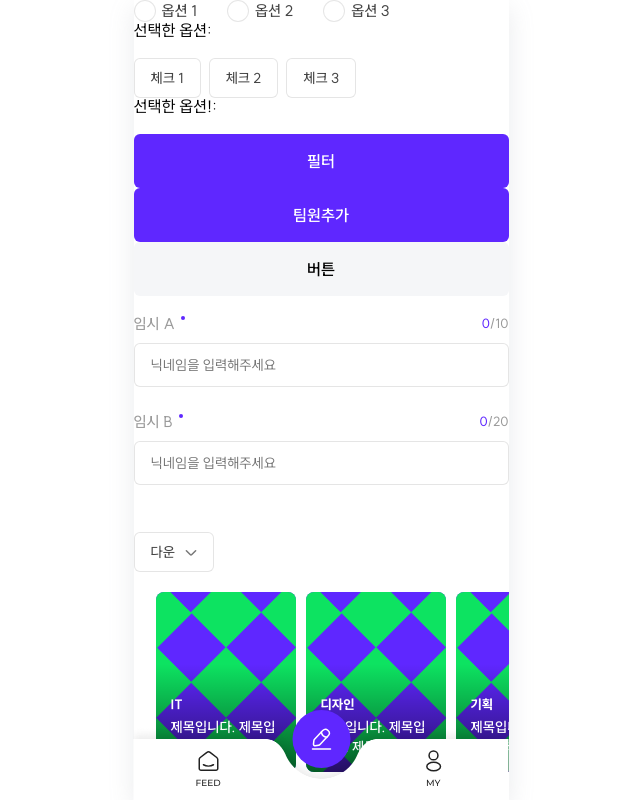
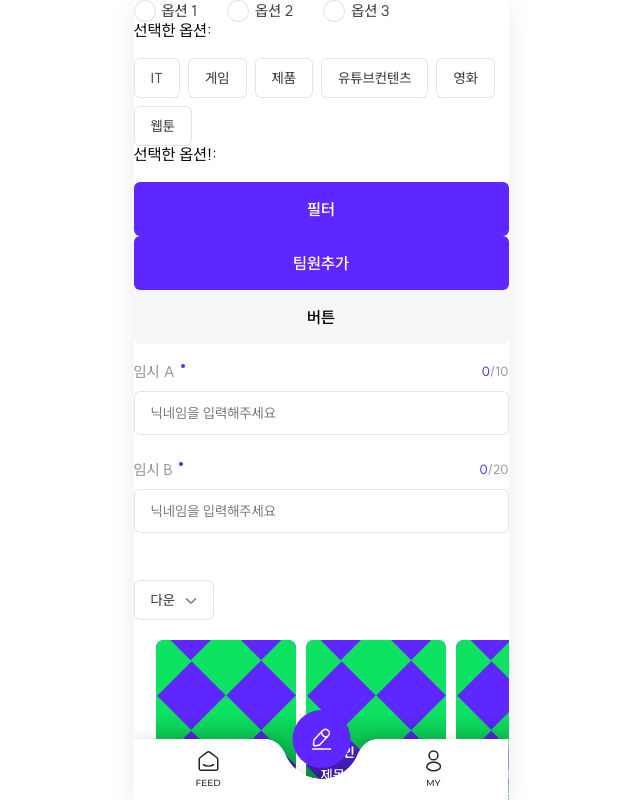
Before and after one commit to ConceptBe/conceptbe-frontend, a React (Vite) app: page /sign-up in a window 1280 px wide. Shown: the whole page, without its empty margins (319-959 px from the left). Built offline with nearby package versions, Linux system fonts and the light colour scheme; a web font is replaced by a local one.

Commit message:
refactor: CheckboxContainer 컴포넌트 책임 분리 및 상태 관리 로직 수정

```diff
--- /dev/null
+++ b/src/components/@common/@hooks/useCheckbox.ts
@@ -0,0 +1,47 @@
+import { ChangeEvent, useState } from 'react';
+
+interface CheckboxItem {
+  text: string;
+  value: string;
+  checked: boolean;
+}
+
+interface Limit<T> {
+  checkboxKey: keyof T;
+  maxValue: number;
+}
+
+const useCheckbox = <T extends Record<string, CheckboxItem[]>>(initialValue: T) => {
+  const [checkboxes, setCheckboxes] = useState<T>(initialValue);
+
+  const onChangeCheckBox = (e: ChangeEvent<HTMLInputElement>, checkBoxKey: keyof T, limit?: Limit<T>) => {
+    const { name, checked } = e.target;
+
+    setCheckboxes((prev) => {
+      const currentCheckedCount = prev[checkBoxKey].filter((checkbox) => checkbox.checked).length;
+
+      if (limit && checked && currentCheckedCount === limit.maxValue) {
+        return {
+          ...prev,
+          [checkBoxKey]: prev[checkBoxKey].map((checkbox) =>
+            checkbox.value === name ? { ...checkbox, checked: false } : checkbox,
+          ),
+        };
+      }
+
+      return {
+        ...prev,
+        [checkBoxKey]: prev[checkBoxKey].map((checkbox) =>
+          checkbox.value === name ? { ...checkbox, checked } : checkbox,
+        ),
+      };
+    });
+  };
+
+  return {
+    checkboxes,
+    onChangeCheckBox,
+  };
+};
+
+export default useCheckbox;
--- a/src/components/Inputs/Checkbox.tsx
+++ b/src/components/@common/CheckboxContainer/CheckboxContainer.tsx
@@ -1,43 +1,41 @@
 import styled from '@emotion/styled';
+import { ChangeEvent, Fragment } from 'react';
 
-export type checkboxOptions = { text: string; value: string; checked: boolean };
-interface CheckboxProps {
-  options: checkboxOptions[];
-  onChange: (
-    value: string,
-    newState: boolean,
-    setState: React.Dispatch<React.SetStateAction<checkboxOptions[]>>,
-  ) => void;
-  setState: React.Dispatch<React.SetStateAction<checkboxOptions[]>>;
+interface CheckboxOptions {
+  text: string;
+  value: string;
+  checked: boolean;
 }
 
-const Checkbox = ({ options, onChange, setState }: CheckboxProps) => {
+interface Props {
+  options: CheckboxOptions[];
+  onChange: (e: ChangeEvent<HTMLInputElement>) => void;
+}
+
+const CheckboxContainer = ({ options, onChange }: Props) => {
   return (
-    <CheckboxWrapper>
+    <Wrapper>
       {options.map((option) => (
-        <div key={option.value}>
+        <Fragment key={option.value}>
           <CheckboxInput
             id={option.value}
             name={option.value}
             type="checkbox"
             defaultChecked={option.checked}
-            onChange={() => {
-              onChange(option.value, option.checked, setState);
-            }}
+            onChange={onChange}
           />
           <CheckboxLabel htmlFor={option.value} checked={option.checked}>
             {option.text}
           </CheckboxLabel>
-          {option.checked}
-        </div>
+        </Fragment>
       ))}
-    </CheckboxWrapper>
+    </Wrapper>
   );
 };
 
-export default Checkbox;
+export default CheckboxContainer;
 
-const CheckboxWrapper = styled.div`
+const Wrapper = styled.div`
   display: flex;
   flex-wrap: wrap;
   gap: 8px;
--- a/src/pages/SignUp.tsx
+++ b/src/pages/SignUp.tsx
@@ -3,19 +3,20 @@ import { useEffect, useState } from 'react';
 
 import { ReactComponent as Check } from '../assets/svg/check_24.svg';
 import { ReactComponent as Close } from '../assets/svg/close_24.svg';
+import useCheckbox from '../components/@common/@hooks/useCheckbox.ts';
 import useForm from '../components/@common/@hooks/useForm.ts';
 import Button from '../components/@common/Button/Button.tsx';
+import CheckboxContainer from '../components/@common/CheckboxContainer/CheckboxContainer.tsx';
 import InputContainer from '../components/@common/InputContainer/InputContainer.tsx';
 import Text from '../components/@common/Text/Text.tsx';
 import BottomSheet from '../components/BottomSheet/BottomSheet.tsx';
 import CheckBoxModal from '../components/BottomSheet/CheckBox.tsx';
 import IdeaCard from '../components/Card/IdeaCard.tsx';
 import PopCard from '../components/Card/PopCard.tsx';
-import Checkbox, { checkboxOptions } from '../components/Inputs/Checkbox.tsx';
 import Dropdown from '../components/Inputs/Dropdown/Dropdown.tsx';
 import Radio, { radioOptions } from '../components/Inputs/Radio.tsx';
 // svg
-import { memberSelect, memberSelectDetails } from '../modules/constants.tsx';
+import { filterOptions, memberSelect, memberSelectDetails } from '../modules/constants.tsx';
 
 interface FormValueType {
   a: string;
@@ -46,21 +47,9 @@ const SignUp = () => {
   }, []);
 
   //체크박스
-  const [checkboxOptions, setCheckboxOptions] = useState<checkboxOptions[] | []>([]);
-
-  const handleCheckboxChange = (value: string, newState: boolean) => {
-    setCheckboxOptions((prevCheckboxes) =>
-      prevCheckboxes.map((checkbox) => (checkbox.value === value ? { ...checkbox, checked: !newState } : checkbox)),
-    );
-  };
-
-  useEffect(() => {
-    setCheckboxOptions([
-      { text: '체크 1', value: 'check1', checked: false },
-      { text: '체크 2', value: 'check2', checked: false },
-      { text: '체크 3', value: 'check3', checked: false },
-    ]);
-  }, []);
+  const { checkboxes, onChangeCheckBox } = useCheckbox({
+    field: filterOptions,
+  });
 
   //버튼
   const buttonClick = () => {
@@ -79,12 +68,6 @@ const SignUp = () => {
 
   //태그
   const tags = ['팀원모집', '팀원모집', '팀원모집', '팀원모집'];
-
-  //인풋 라벨
-  const [inputText, setInputText] = useState('');
-  const handleInputChange = (value: string) => {
-    setInputText(value);
-  };
 
   //드롭다운
   const dropdownItems = [
@@ -153,8 +136,8 @@ const SignUp = () => {
       </div>
 
       <div>
-        <Checkbox options={checkboxOptions} onChange={handleCheckboxChange} />
-        <p>선택한 옵션!: {checkboxOptions.map(({ text, checked }) => checked && text + ' ')}</p>
+        <CheckboxContainer options={checkboxes.field} onChange={(e) => onChangeCheckBox(e, 'field')} />
+        <p>선택한 옵션!: {checkboxes.field.map(({ text, checked }) => checked && text + ' ')}</p>
       </div>
 
       <div>
--- a/src/pages/Write.tsx
+++ b/src/pages/Write.tsx
@@ -1,27 +1,26 @@
 import styled from '@emotion/styled';
 import axios from 'axios';
-import { useState, ChangeEvent, useEffect } from 'react';
+import { useState, ChangeEvent } from 'react';
 
 import plus from '../../src/assets/images/plus.png';
 import { ReactComponent as RadioChecked } from '../assets/svg/active_check.svg';
 import { ReactComponent as RadioUnChecked } from '../assets/svg/active_radio_uncheck.svg';
 import { ReactComponent as Back } from '../assets/svg/back_24_B.svg';
 import { ReactComponent as Check } from '../assets/svg/check_24.svg';
-import { ReactComponent as UnCheck } from '../assets/svg/unCheck_24.svg';
 import { ReactComponent as Xmark } from '../assets/svg/x.svg';
+import useCheckbox from '../components/@common/@hooks/useCheckbox';
+import CheckboxContainer from '../components/@common/CheckboxContainer/CheckboxContainer';
 import Divider from '../components/@common/Divider/Divider';
 import Spacer from '../components/@common/Spacer/Spacer';
 import Text from '../components/@common/Text/Text';
 import BottomSheet from '../components/BottomSheet/BottomSheet';
-import { checkboxOptions, getDomain } from '../components/BottomSheet/CheckBox';
-import Checkbox from '../components/Inputs/Checkbox';
 import Dropdown from '../components/Inputs/Dropdown/Dropdown';
 import Radio, { radioOptions } from '../components/Inputs/Radio';
 import Tag from '../components/Tag';
 import {
   filterOptions,
+  filterSubOptions,
   filterRadio,
-  filterSubOptions,
   regionOptions,
   skillOneDepth,
   skillTwoDepth,
@@ -31,15 +30,15 @@ const Write = () => {
   const [getIndex, setIndex] = useState('');
   const [getBody, setBody] = useState('');
   const [bodyCount, setBodyCount] = useState(0);
-  const [getDomain, setDomain] = useState<getDomain[] | []>(filterOptions);
-  const [getpurpose, setpurpose] = useState<getDomain[] | []>(filterSubOptions);
   const [isOpenBottomSheet, setIsOpenBottomSheet] = useState(false);
   const [getArea, setArea] = useState('');
   const [getCollaboration, setCollaboration] = useState<string>('all');
   const [get1Depth, set1Depth] = useState('product');
   const [get2Depth, set2Depth] = useState([]);
-
-  console.log(get2Depth, 'get2Depth');
+  const { checkboxes, onChangeCheckBox } = useCheckbox({
+    field: filterOptions,
+    goal: filterSubOptions,
+  });
 
   const handleIndexChange = (e: ChangeEvent<HTMLInputElement>) => {
     if (e.target.value.length > 20) return;
@@ -51,15 +50,6 @@ const Write = () => {
     if (e.target.value.length > 2000) return;
     setBody(e.target.value);
     setBodyCount(e.target.value.length);
-  };
-  const handleCheckboxChange = (
-    value: string,
-    newState: boolean,
-    setState: React.Dispatch<React.SetStateAction<checkboxOptions[]>>,
-  ) => {
-    setState((prevCheckboxes) =>
-      prevCheckboxes.map((checkbox) => (checkbox.value === value ? { ...checkbox, checked: !newState } : checkbox)),
-    );
   };
 
   const handleDropdownClick = (value: string) => {
@@ -159,7 +149,7 @@ const Write = () => {
           </Text>
 
           <Spacer size={20} />
-          <Checkbox options={getDomain} onChange={handleCheckboxChange} setState={setDomain} />
+          <CheckboxContainer options={checkboxes.field} onChange={(e) => onChangeCheckBox(e, 'field')} />
         </BottomBox>
         <BottomBox>
           <Text font="suit15m" color="b9" required>
@@ -167,7 +157,7 @@ const Write = () => {
           </Text>
 
           <Spacer size={20} />
-          <Checkbox options={getpurpose} onChange={handleCheckboxChange} setState={setpurpose} />
+          <CheckboxContainer options={checkboxes.goal} onChange={(e) => onChangeCheckBox(e, 'goal')} />
         </BottomBox>
         <BottomBox>
           <Text font="suit15m" color="b9" required>
--- a/src/pages/feed/Feeds.page.tsx
+++ b/src/pages/feed/Feeds.page.tsx
@@ -4,7 +4,9 @@ import { useState } from 'react';
 import { ReactComponent as Filter } from '../../assets/svg/filter.svg';
 import { ReactComponent as Logo } from '../../assets/svg/main_logo.svg';
 import { ReactComponent as Write } from '../../assets/svg/writeicon40.svg';
+import useCheckbox from '../../components/@common/@hooks/useCheckbox';
 import Button from '../../components/@common/Button/Button';
+import CheckboxContainer, { checkboxOptions } from '../../components/@common/CheckboxContainer/CheckboxContainer';
 import Spacer from '../../components/@common/Spacer/Spacer';
 import Text from '../../components/@common/Text/Text';
 import BottomSheet from '../../components/BottomSheet/BottomSheet';
@@ -12,7 +14,6 @@ import FilterBox from '../../components/BottomSheet/FilterBox';
 import IdeaCard from '../../components/Card/IdeaCard';
 import PopCard from '../../components/Card/PopCard';
 import { Header } from '../../components/Header/Header';
-import Checkbox, { checkboxOptions } from '../../components/Inputs/Checkbox';
 import Dropdown from '../../components/Inputs/Dropdown/Dropdown';
 import Radio, { radioOptions } from '../../components/Inputs/Radio';
 import Padding from '../../components/Padding';
@@ -40,26 +41,17 @@ const dropdownItems = [
 
 const Feeds = () => {
   const [isFilter, setIsFilter] = useState(false);
-
+  const { checkboxes, onChangeCheckBox } = useCheckbox({
+    field: filterOptions,
+    goal: filterSubOptions,
+  });
   // 필터 체크박스
-  const [filedOptions, setFiledOptions] = useState<checkboxOptions[] | []>([...filterOptions]); // 분야
-  const [purposeOptions, setPurposeOptions] = useState<checkboxOptions[] | []>([...filterSubOptions]); // 목적
 
   // 필터 라디오
   const [radioOptions, setRadioOptions] = useState<radioOptions[] | []>([...filterRadio]);
   const [selectedRadio, setSelectedRadio] = useState<string>('all');
   const handleOptionChange = (value: string) => {
     setSelectedRadio(value);
-  };
-
-  const handleCheckboxChange = (
-    value: string,
-    newState: boolean,
-    setState: React.Dispatch<React.SetStateAction<checkboxOptions[]>>,
-  ) => {
-    setState((prevCheckboxes) =>
-      prevCheckboxes.map((checkbox) => (checkbox.value === value ? { ...checkbox, checked: !newState } : checkbox)),
-    );
   };
 
   const handleDropdownClick = (value: string) => {
@@ -139,7 +131,7 @@ const Feeds = () => {
                 분야
               </Text>
               <Spacer size={12} />
-              <Checkbox options={filedOptions} setState={setFiledOptions} onChange={handleCheckboxChange} />
+              <CheckboxContainer options={checkboxes.field} onChange={(e) => onChangeCheckBox(e, 'field')} />
             </FilterWrapper>
 
             <FilterWrapper>
@@ -147,7 +139,7 @@ const Feeds = () => {
                 목적
               </Text>
               <Spacer size={12} />
-              <Checkbox options={purposeOptions} setState={setPurposeOptions} onChange={handleCheckboxChange} />
+              <CheckboxContainer options={checkboxes.goal} onChange={(e) => onChangeCheckBox(e, 'goal')} />
             </FilterWrapper>
 
             <FilterWrapper>
--- a/src/pages/profile/Setting.page.tsx
+++ b/src/pages/profile/Setting.page.tsx
@@ -18,17 +18,18 @@ import {
 } from './Setting.style';
 import { ReactComponent as Back } from '../../assets/svg/back_24_B.svg';
 import { ReactComponent as Write } from '../../assets/svg/image_write.svg';
+import useCheckbox from '../../components/@common/@hooks/useCheckbox';
 import useForm from '../../components/@common/@hooks/useForm';
 import Button from '../../components/@common/Button/Button';
+import CheckboxContainer from '../../components/@common/CheckboxContainer/CheckboxContainer';
 import InputContainer from '../../components/@common/InputContainer/InputContainer';
 import Spacer from '../../components/@common/Spacer/Spacer';
 import Text from '../../components/@common/Text/Text';
 import Tag from '../../components/CustomTag/Tag';
 import { Header } from '../../components/Header/Header';
-import Checkbox, { checkboxOptions } from '../../components/Inputs/Checkbox';
 import Dropdown from '../../components/Inputs/Dropdown/Dropdown';
 import UnStyleButton from '../../components/UnStyleButton';
-import { skillOneDepth, skillTwoDepth, filterSubOptions, regionOptions } from '../../modules/constants';
+import { skillOneDepth, skillTwoDepth, regionOptions, filterSubOptions } from '../../modules/constants';
 
 const dropdownItems = [
   { text: '숙련도', value: '', defaultValue: true },
@@ -50,12 +51,14 @@ const Setting = () => {
   const [oneDepth, setOneDepth] = useState(''); // 스킬(대분류)
   const [twoDepth, setTwoDepth] = useState(''); // 스킬(상세분류)
   const [threeDepth, setThreeDepth] = useState(''); // 스킬(숙련도)
-  const [purposeOptions, setPurposeOptions] = useState<checkboxOptions[] | []>([...filterSubOptions]); // 목적
   const [resion, setResion] = useState(''); // 지역
   const { formValue, errorValue, onChange } = useForm<FormValueType>({
     nickName: '',
     company: '',
     intro: '',
+  });
+  const { checkboxes, onChangeCheckBox } = useCheckbox({
+    goal: filterSubOptions,
   });
 
   const handleDropdownClick = (value: string) => {
@@ -70,16 +73,6 @@ const Setting = () => {
 
   const handleDeleteSkill = (value) => {
     setSkills(skills.filter((skill) => skill !== value));
-  };
-
-  const handleCheckboxChange = (
-    value: string,
-    newState: boolean,
-    setState: React.Dispatch<React.SetStateAction<checkboxOptions[]>>,
-  ) => {
-    setState((prevCheckboxes) =>
-      prevCheckboxes.map((checkbox) => (checkbox.value === value ? { ...checkbox, checked: !newState } : checkbox)),
-    );
   };
 
   const validateInput = () => {
@@ -180,7 +173,10 @@ const Setting = () => {
             <Text required font="suit15m" color="b9">
               목적 (최대 3개)
             </Text>
-            <Checkbox options={purposeOptions} setState={setPurposeOptions} onChange={handleCheckboxChange} />
+            <CheckboxContainer
+              options={checkboxes.goal}
+              onChange={(e) => onChangeCheckBox(e, 'goal', { checkboxKey: 'goal', maxValue: 3 })}
+            />
           </SettingWrapper>
 
           <Spacer size={35} />
```
